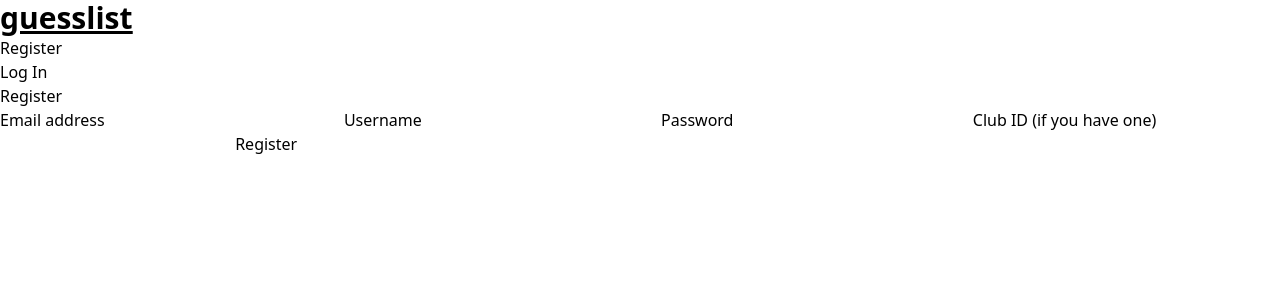
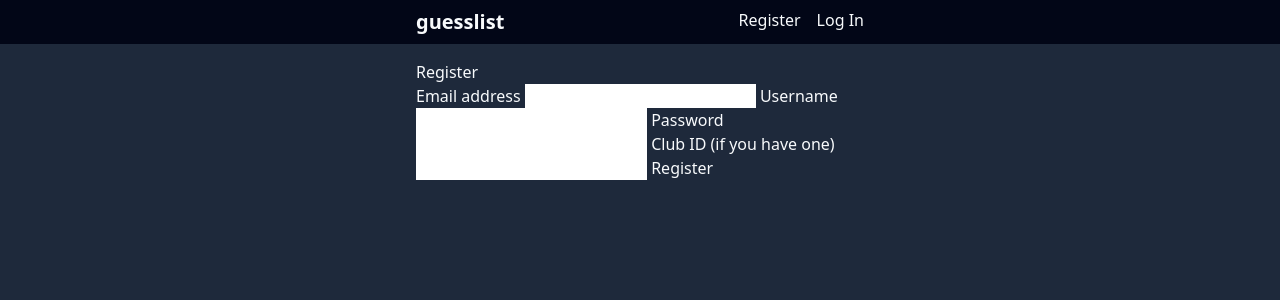
Before and after one commit to jaholgate/guesslist-public, a Flask app: page /auth/register in a window 1280 px wide. Shown: the top 300 px of the page. Run offline with Flask 3, Linux system fonts and the light colour scheme; style sheets or scripts are compiled from the project's sources.

Commit message:
Started adding styles to base.html
Former-commit-id: 92e789135352de76dfc673cfaea36a3b6ad7d7bd

```diff
--- a/guesslist/templates/base.html
+++ b/guesslist/templates/base.html
@@ -1,4 +1,5 @@
 <!DOCTYPE html>
+<head>
     {% if request.path == '/' %}
         <title>guesslist: a music guessing game</title>
     {% else %}
@@ -10,29 +11,30 @@
     {% endif %}
     <link rel="stylesheet"
           href="{{ url_for('static', filename='dist/output.css') }}" />
-<nav>
-    <h1 class="text-3xl font-bold underline">
+</head>
+<body class="bg-slate-800 text-slate-50">
+    <header class="bg-slate-950 p-2 mb-4">
+        <nav class="max-w-md mx-auto flex justify-between">
+            <h1 class="text-xl font-bold">
                 <a href="{{ url_for("index.index") }}">guesslist</a>
             </h1>
-    <ul>
+            <ul class="flex space-x-4">
                 {% if g.user %}
                     <li>
-                <span>{{ g.user['username'] }}</span>
-            </li>
-            <li>
-                <a href="{{ url_for("auth.logout") }}">Log Out</a>
+                        <a href='{{ url_for("auth.logout") }}'>Log Out</a>
                     {% else %}
                     </li>
                     <li>
-                <a href="{{ url_for("auth.register") }}">Register</a>
+                        <a href='{{ url_for("auth.register") }}'>Register</a>
                     </li>
                     <li>
-                <a href="{{ url_for("auth.login") }}">Log In</a>
+                        <a href='{{ url_for("auth.login") }}'>Log In</a>
                     {% endif %}
                 </li>
             </ul>
         </nav>
-<section class="content">
+    </header>
+    <main class="max-w-md mx-auto bg-slate-800">
         <header>
             {% block header %}
             {% endblock header %}
@@ -40,4 +42,5 @@
         {% for message in get_flashed_messages() %}<div class="flash">{{ message }}</div>{% endfor %}
         {% block content %}
         {% endblock content %}
-</section>
+    </main>
+</body>
```
Lines whose indentation alone changed are shown as unchanged.
